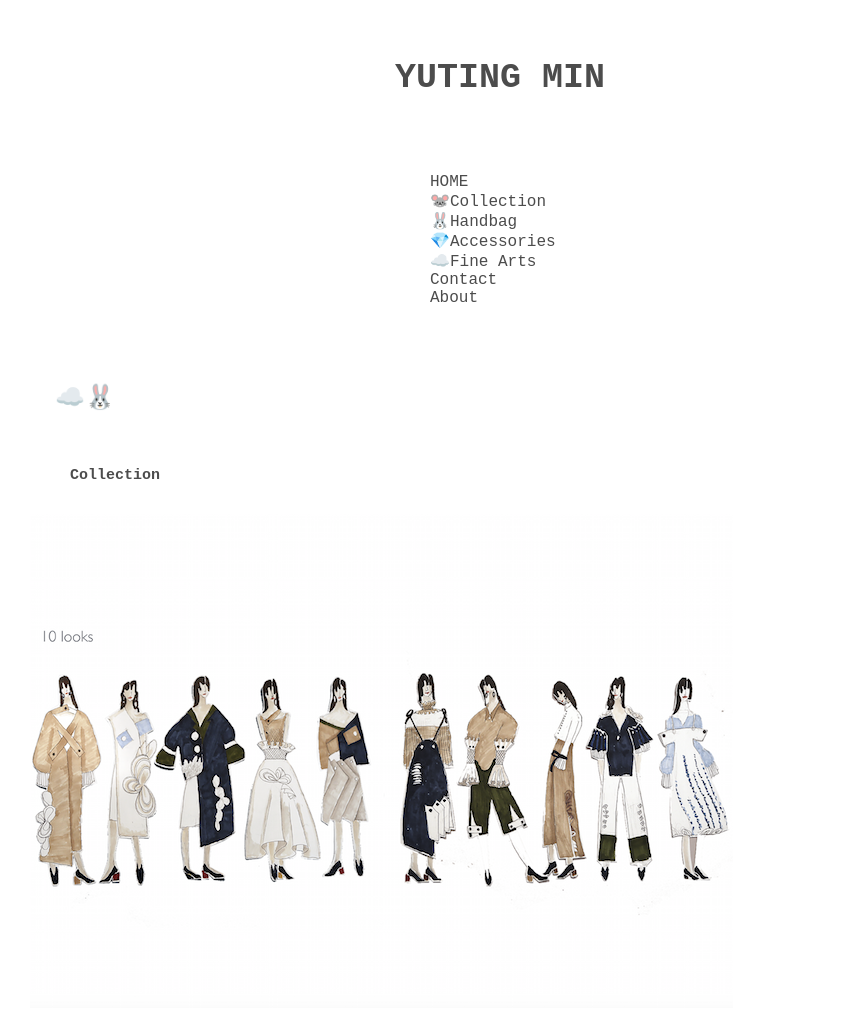
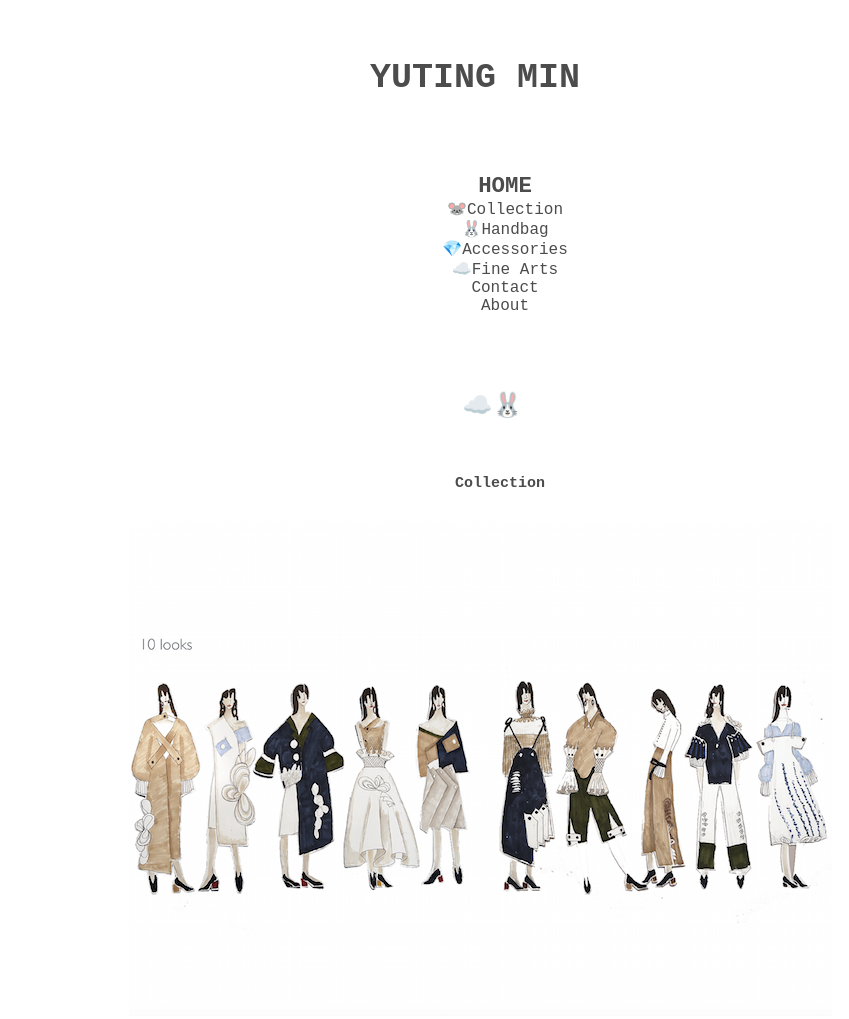
Before and after one commit to Yutingmin/YutingMinStudio, a plain HTML site: page index.html in a window 1280 px wide. Shown: the top 1019 px of the page, without its empty margins (160-1009 px from the left). Drawn offline with Linux system fonts and the light colour scheme.

Commit message:
Add files via upload

```diff
--- a/style-original.css
+++ b/style-original.css
@@ -21,8 +21,9 @@ body {
 header {
     background-color: #FFF;
 	padding-bottom: 10px;
-    padding-left: 350px;
+    padding-left: 0px;
     padding-top: 10px;
+	text-align: center;
 }
 
 nav {
@@ -30,6 +31,7 @@ nav {
     padding-bottom: 10px;
     padding-left: 10px;
     padding-top: 10px;
+	text-align: center;
     /*
 margin-top: -25px;
 margin-bottom: -25px;
@@ -49,18 +51,31 @@ li {
 
 .nav-links:visited {
     color: #4C4C4C;
-    text-decoration: none;
+    text-decoration:none;
 }
+
+.nav-links:hover {
+    color: lightblue;
+}
+
+.current-page {
+    font-size: 1.4em;
+    font-weight: bold;
+}
+
+
 
 article {
     background-color: #FFF;
     padding-bottom: 20px;
+    text-align: center;
 }
 
 .reference-image {
     left: 150px;
     padding: 10px 10px 15px 0;
-    position: relative;
+    position: center;
+
 }
 
 h1 {
@@ -69,6 +84,7 @@ h1 {
     font-family:"Courier New", Courier, monospace;
     font-size: 2.1875em;
     padding: 25px 25px 25px 15px;
+	text-align: center;
 
 }
 
@@ -80,6 +96,7 @@ h2 {
     padding-bottom: 20px;
     padding-left: 25px;
     padding-top: 20px;
+	text-align: center;
 }
 
 h3 {
@@ -90,6 +107,7 @@ h3 {
     padding-bottom: 15px;
     padding-left: 40px;
     padding-top: 15px;
+	text-align: center;
 }
 
 p {
@@ -97,5 +115,6 @@ p {
     font-size: .9375em;
     padding: 20px;
     padding-left: 40px;
+	text-align: center;
 
 }
```
